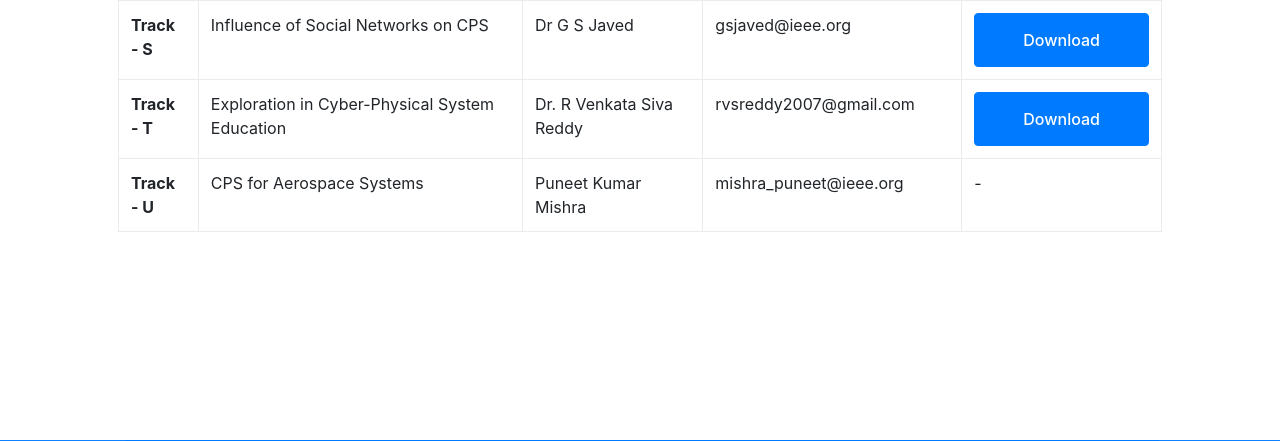
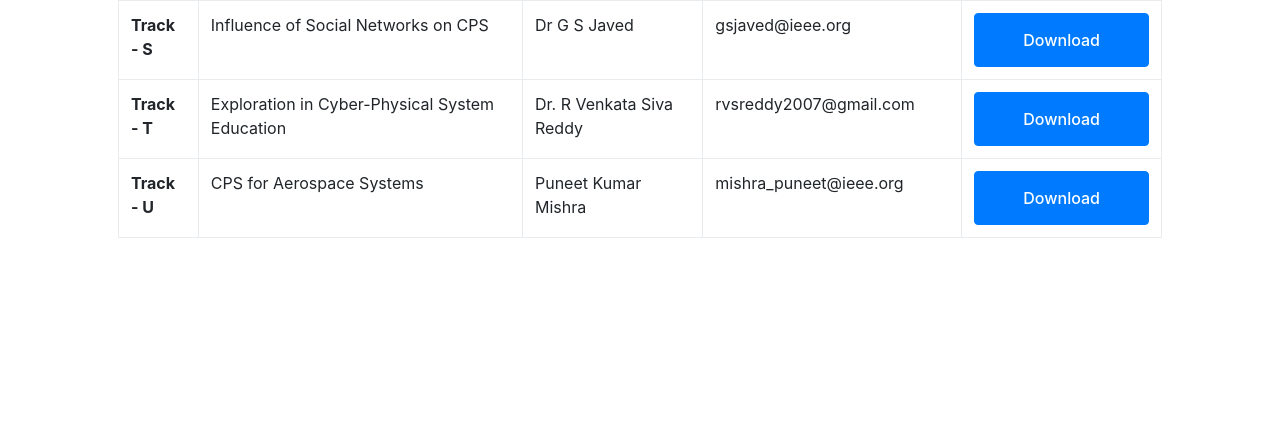
Before and after one commit to KetanKeshav/CONECCT-2023, a PHP site: page /tracks.php in a window 1280 px wide. Shown: the part 2284-2725 px from the top of the page. Run offline with PHP 8.4, Linux system fonts and the light colour scheme; some libraries are stand-ins or nearby versions.

Commit message:
Track U CFP

```diff
--- a/tracks.php
+++ b/tracks.php
@@ -203,7 +203,7 @@
                             <td>CPS for Aerospace Systems</td>
                             <td>Puneet Kumar Mishra</td>
                             <td>mishra_puneet@ieee.org</td>
-                            <td>-</td>
+                            <td><a href="./downloads/Track U.pdf" download="CONECCT 2023 CFP Track - U" class="btn btn-primary py-sm-3 px-sm-5 rounded-pill">Download</a></td>
                             <!-- <td><a href="./downloads/Track U.pdf" download="CONECCT 2023 CFP Track - U" class="btn btn-primary py-sm-3 px-sm-5 rounded-pill">Download</a></td> -->
                         </tr>
                     </table>
```
Also changed, not shown: 1 other file.
